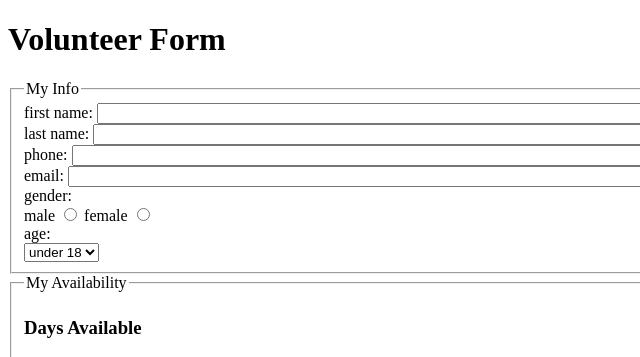
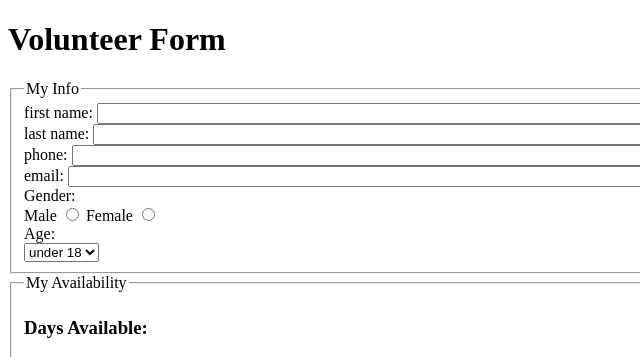
Before and after one commit to RstoykoMadeit/webdev_lab5, a plain HTML site: page index.html in a window 1280 px wide. Shown: the top 357 px of the page, 0-640 px from the left. Drawn offline with Linux system fonts and the light colour scheme.

Commit message:
Update index.html

```diff
--- a/index.html
+++ b/index.html
@@ -4,7 +4,7 @@
 <head>
 	<meta charset="utf-8">
 	<title>Form</title>
-</html>
+</head>
 <body>
 	<h1>Volunteer Form</h1>
 	<form action="http://bloomingdale.sat.iit.edu/kriedan/lab3formscript.php" method="post">
@@ -14,12 +14,12 @@
 			<div><label>last name: <input size="100" type="text" name="last_name_field"></label></div>
 			<div><label>phone: <input size="100" type="text" name="phone_field"></label></div>
 			<div><label>email: <input size="100" type="text" name="email_field"></label></div>
-			<div>gender: </div>
+			<div>Gender: </div>
 			<div>
-				<label>male <input type="radio" name="gender_field" value="male"></label>
-				<label>female <input type="radio" name="gender_field" value="female"></label>
+				<label>Male <input type="radio" name="gender_field" value="male"></label>
+				<label>Female <input type="radio" name="gender_field" value="female"></label>
 			</div>
-			<div>age: </div>
+			<div>Age: </div>
 			<select name="age_field">
 				<option>under 18</option>
 				<option>over 18</option>
@@ -27,7 +27,7 @@
 		</fieldset>
 		<fieldset>
 			<legend>My Availability</legend>
-			<h3>Days Available</h3>
+			<h3>Days Available:</h3>
 			<div>
 				<div><label>Sunday <input type="checkbox" name="available_field[]" value="sunday"></label></div>
 				<div><label>Monday <input type="checkbox" name="available_field[]" value="monday"></label></div>
@@ -40,6 +40,7 @@
 				<textarea name="comments_field"></textarea>
 			</div>
 		</fieldset>
+		<input type="hidden" name="hidden_field" value="rstoyko">
 		<input type="submit">
 	</form>
 </body>
```
